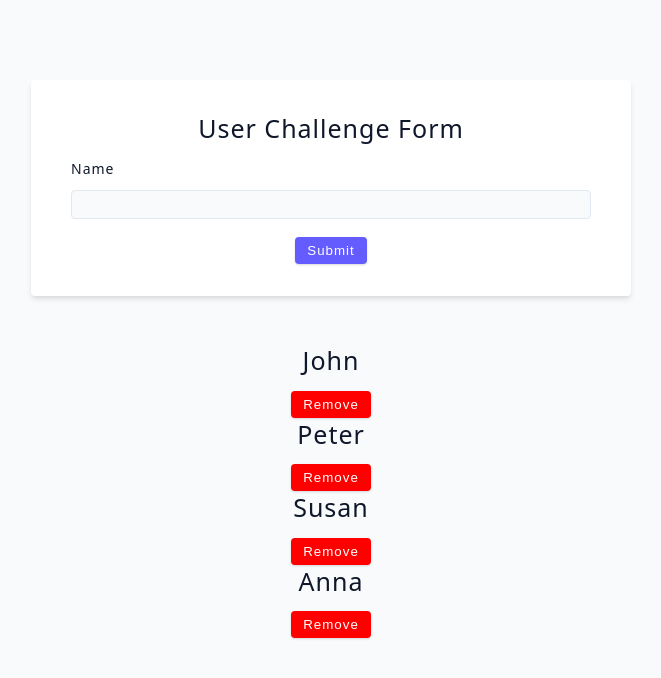
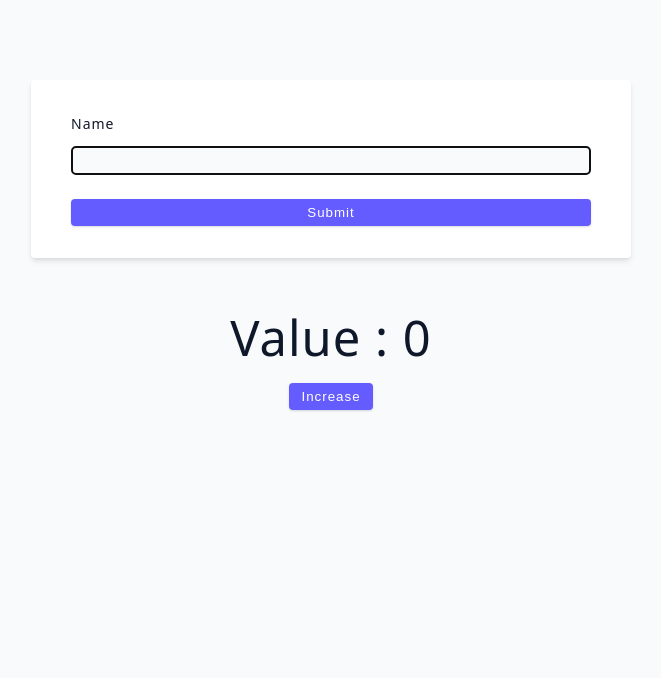
Before and after one commit to Sushant-Luitel/JohnSmilgaTutorialPractice, a React (Vite) app: page / in a window 1280 px wide. Shown: the top 678 px of the page, without its empty margins (309-970 px from the left). Built offline with nearby package versions, Linux system fonts and the light colour scheme.

Commit message:
useRef to directly access dom elements (input)

```diff
--- a/src/App.jsx
+++ b/src/App.jsx
@@ -1,10 +1,10 @@
 import "./App.css";
-import UserChallengeForm from "./Components/UserChallengeForm";
+import UseRefBasics from "./Components/UseRefBasics";
 
 function App() {
   return (
     <>
-      <UserChallengeForm />
+      <UseRefBasics />
     </>
   );
 }
--- /dev/null
+++ b/src/Components/UseRefBasics.jsx
@@ -0,0 +1,37 @@
+import { useEffect, useRef, useState } from "react";
+
+const UseRefBasics = () => {
+  const [value, setValue] = useState(0);
+  const container = useRef(null);
+
+  useEffect(() => {
+    console.log(container.current);
+    container.current.focus();
+  });
+  const handleSubmit = (e) => {
+    e.preventDefault();
+    console.log(container.current.value);
+  };
+
+  return (
+    <div>
+      <form className="form" onSubmit={handleSubmit}>
+        <div className="form-row">
+          <label htmlFor="name" className="form-label">
+            Name
+          </label>
+          <input type="text" id="name" className="form-input" ref={container} />
+        </div>
+        <button type="submit" className="btn btn-block">
+          submit
+        </button>
+      </form>
+      <h1>value : {value}</h1>
+      <button onClick={() => setValue(value + 1)} className="btn">
+        increase
+      </button>
+    </div>
+  );
+};
+
+export default UseRefBasics;
```
